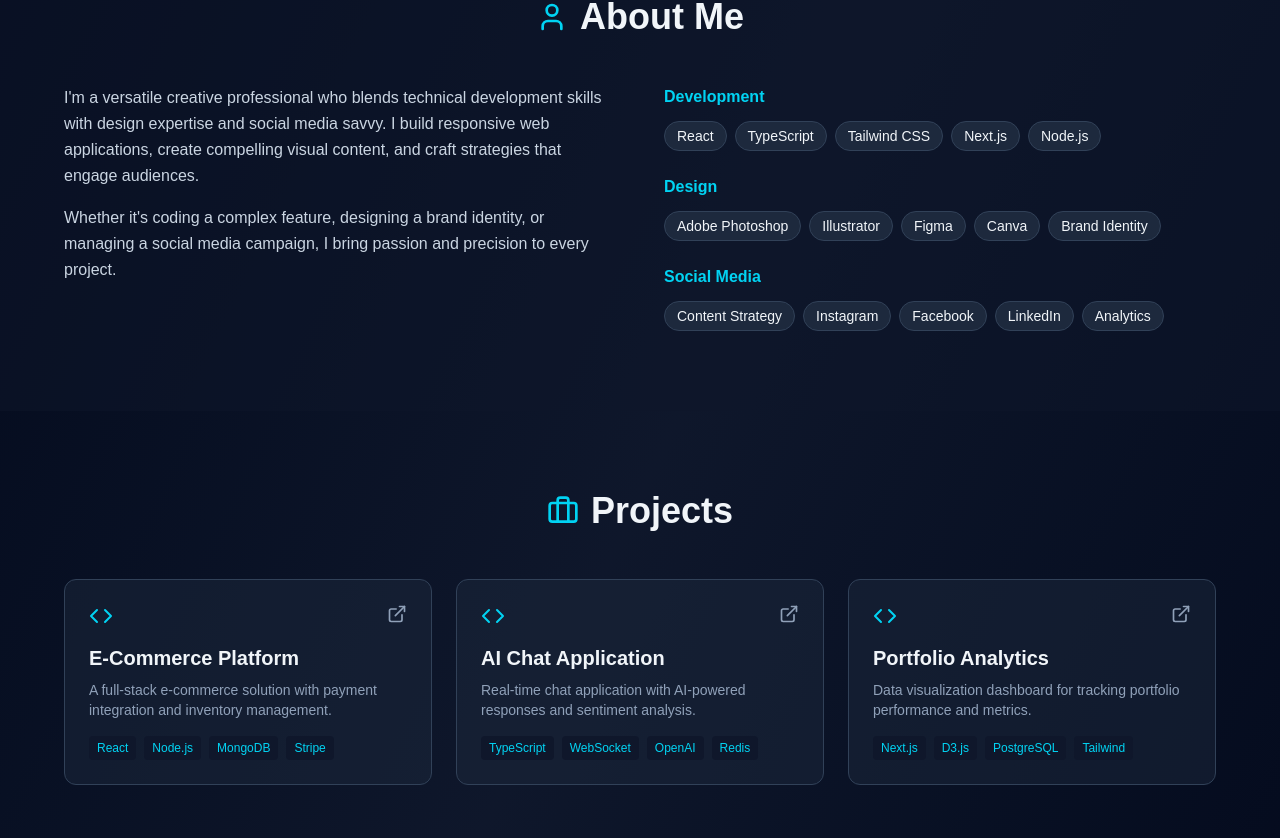
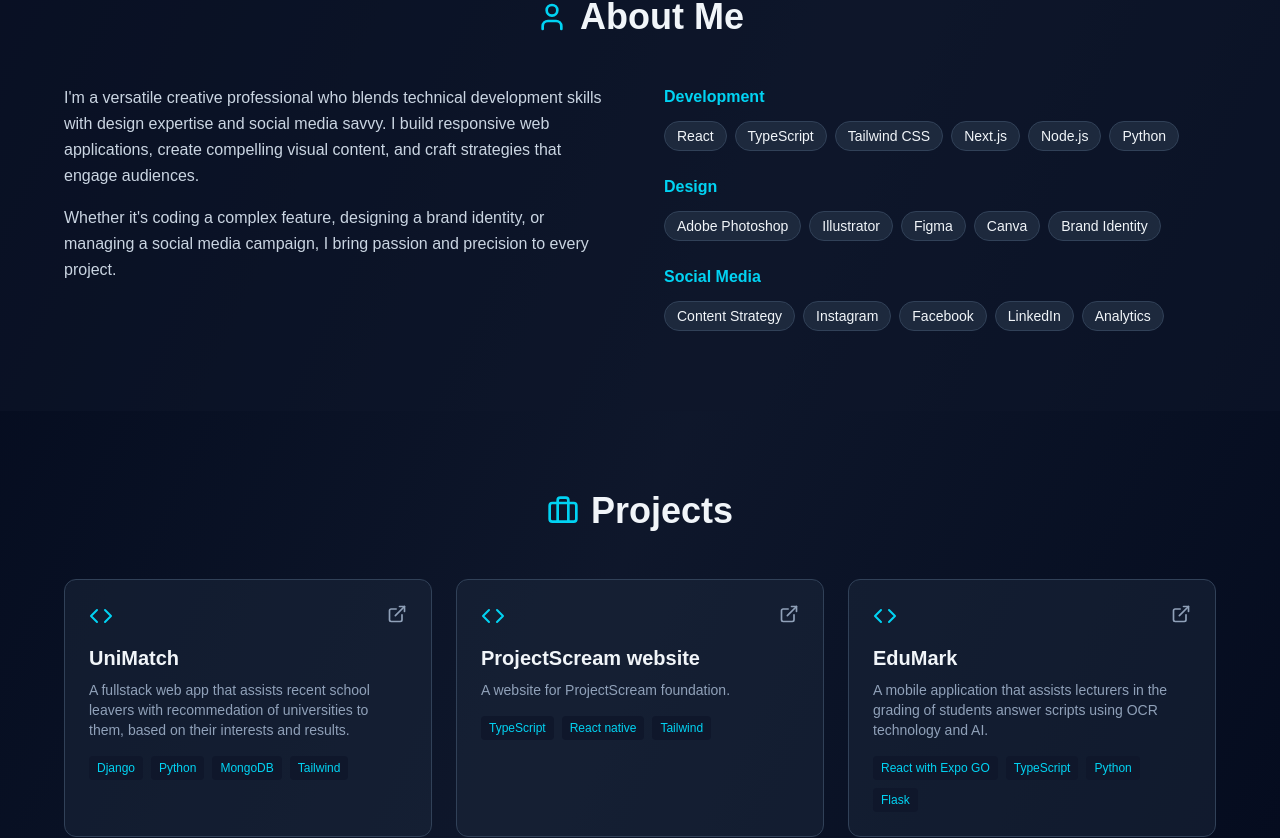
Before and after one commit to CBarna1/Portfolio, a Next.js app: page / in a window 1280 px wide. Shown: the part 859-1697 px from the top of the page. Built offline with nearby package versions, Linux system fonts and the light colour scheme.

Commit message:
My personal details

```diff
--- a/src/app/page.tsx
+++ b/src/app/page.tsx
@@ -15,27 +15,27 @@ const Portfolio = () => {
 
   const projects = [
     {
-      title: "E-Commerce Platform",
-      description: "A full-stack e-commerce solution with payment integration and inventory management.",
-      tech: ["React", "Node.js", "MongoDB", "Stripe"],
-      link: "#"
+      title: "UniMatch",
+      description: "A fullstack web app that assists recent school leavers with recommedation of universities to them, based on their interests and results.",
+      tech: ["Django", "Python", "MongoDB", "Tailwind"],
+      link: "https://github.com/POLLARD1145/UniMatchOfficial"
     },
     {
-      title: "AI Chat Application",
-      description: "Real-time chat application with AI-powered responses and sentiment analysis.",
-      tech: ["TypeScript", "WebSocket", "OpenAI", "Redis"],
-      link: "#"
+      title: "ProjectScream website",
+      description: "A website for ProjectScream foundation.",
+      tech: ["TypeScript", "React native", "Tailwind"],
+      link: "https://www.projectscreamfoundation.com/"
     },
     {
-      title: "Portfolio Analytics",
-      description: "Data visualization dashboard for tracking portfolio performance and metrics.",
-      tech: ["Next.js", "D3.js", "PostgreSQL", "Tailwind"],
+      title: "EduMark",
+      description: "A mobile application that assists lecturers in the grading of students answer scripts using OCR technology and AI.",
+      tech: ["React with Expo GO", "TypeScript", "Python", "Flask"],
       link: "#"
     }
   ];
 
   const skills = [
-    { category: "Development", items: ["React", "TypeScript", "Tailwind CSS", "Next.js", "Node.js"] },
+    { category: "Development", items: ["React", "TypeScript", "Tailwind CSS", "Next.js", "Node.js", "Python"] },
     { category: "Design", items: ["Adobe Photoshop", "Illustrator", "Figma", "Canva", "Brand Identity"] },
     { category: "Social Media", items: ["Content Strategy", "Instagram", "Facebook", "LinkedIn", "Analytics"] }
   ];
@@ -138,7 +138,7 @@ const Portfolio = () => {
               Full Stack Developer | Graphic Designer | Social Media Manager
             </p>
             <p className="text-slate-500 max-w-xl mx-auto">
-              Crafting beautiful web applications, stunning designs, and engaging social media content that drives results.
+              Crafting beautiful web and mobile applications, stunning designs, and engaging social media content that drives results.
             </p>
             <div className="flex justify-center gap-4 pt-4">
               <a href="https://github.com/CBarna1" target="_blank" rel="noopener noreferrer" className="p-3 bg-slate-800 rounded-full hover:bg-slate-700 transition-colors">
```
